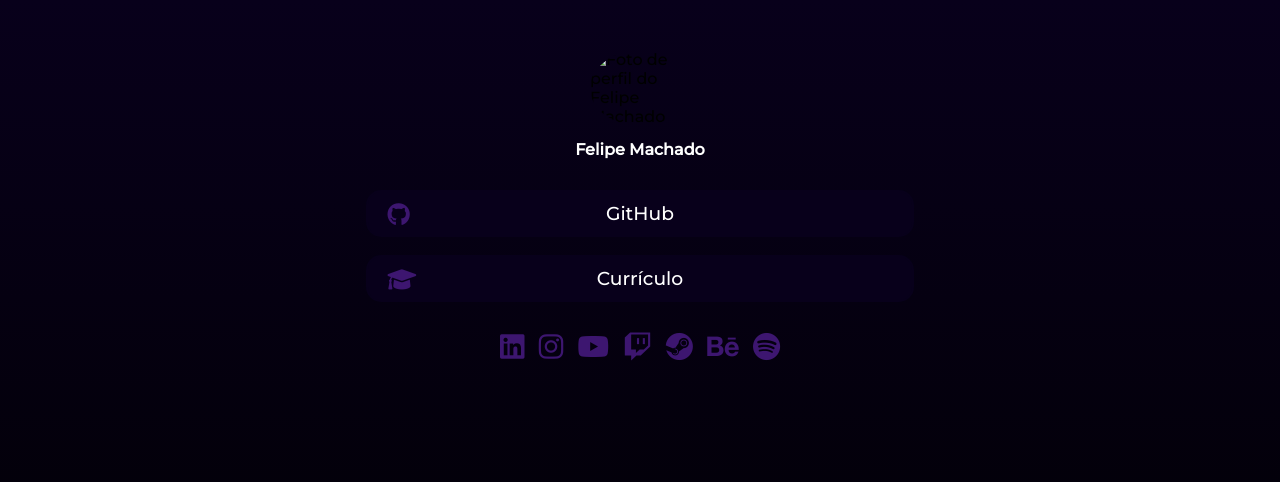
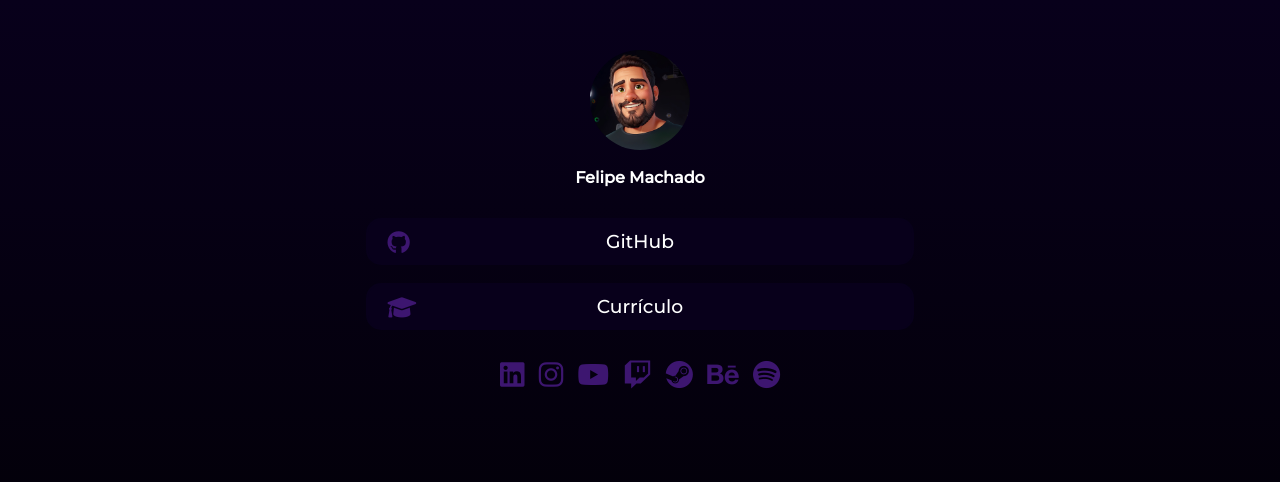
Before and after one commit to FelipeMachado88/linkbio, a plain HTML site: page index.html in a window 1280 px wide. Drawn offline with Linux system fonts and the light colour scheme.

Commit message:
image error

```diff
--- a/index.html
+++ b/index.html
@@ -16,7 +16,7 @@
         <div class="center">
             <div class="container">
                 <div class="avatar">
-                    <img src="img/avatar1.jpeg" alt="Foto de perfil do Felipe Machado">
+                    <img src="img/avatar1.jpg" alt="Foto de perfil do Felipe Machado">
                 </div>
                 <!--avatar = photo -->
 
```
